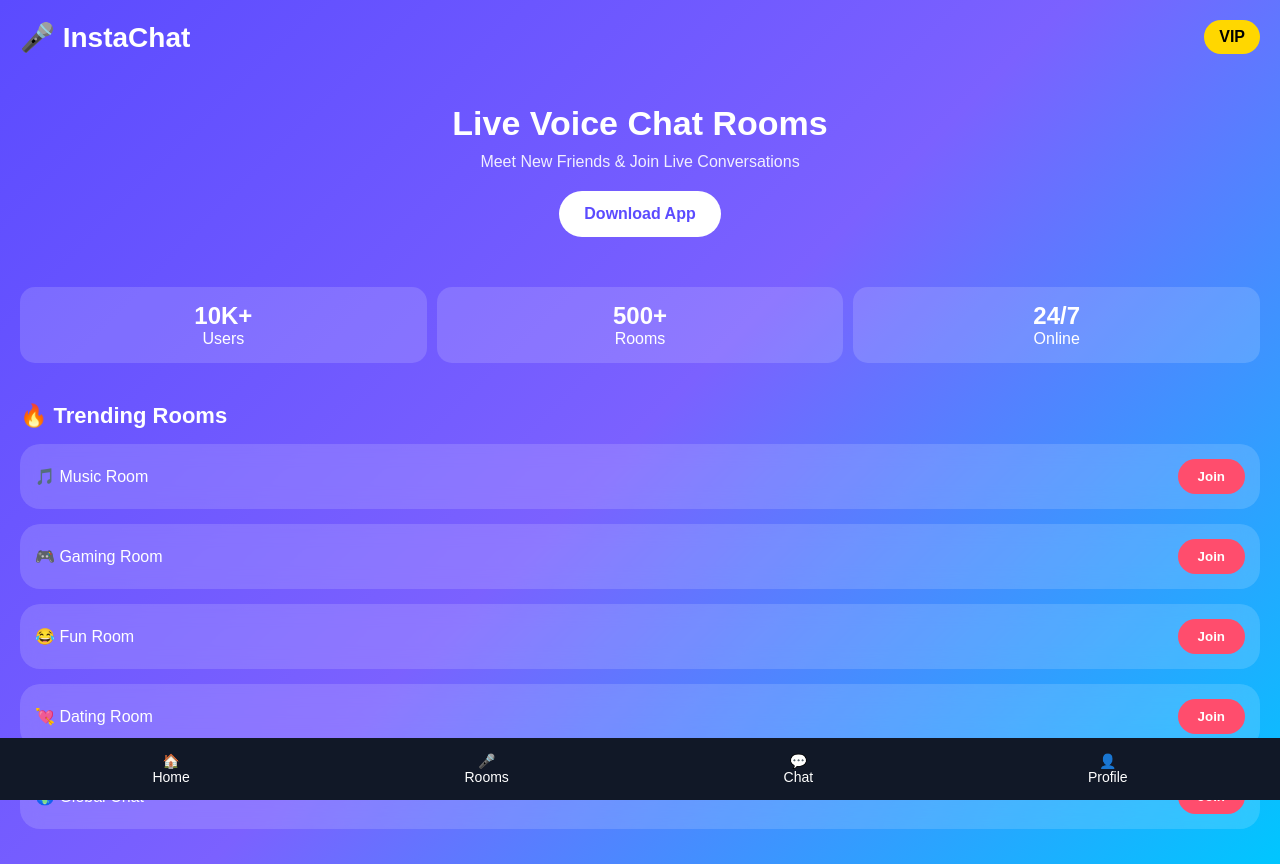
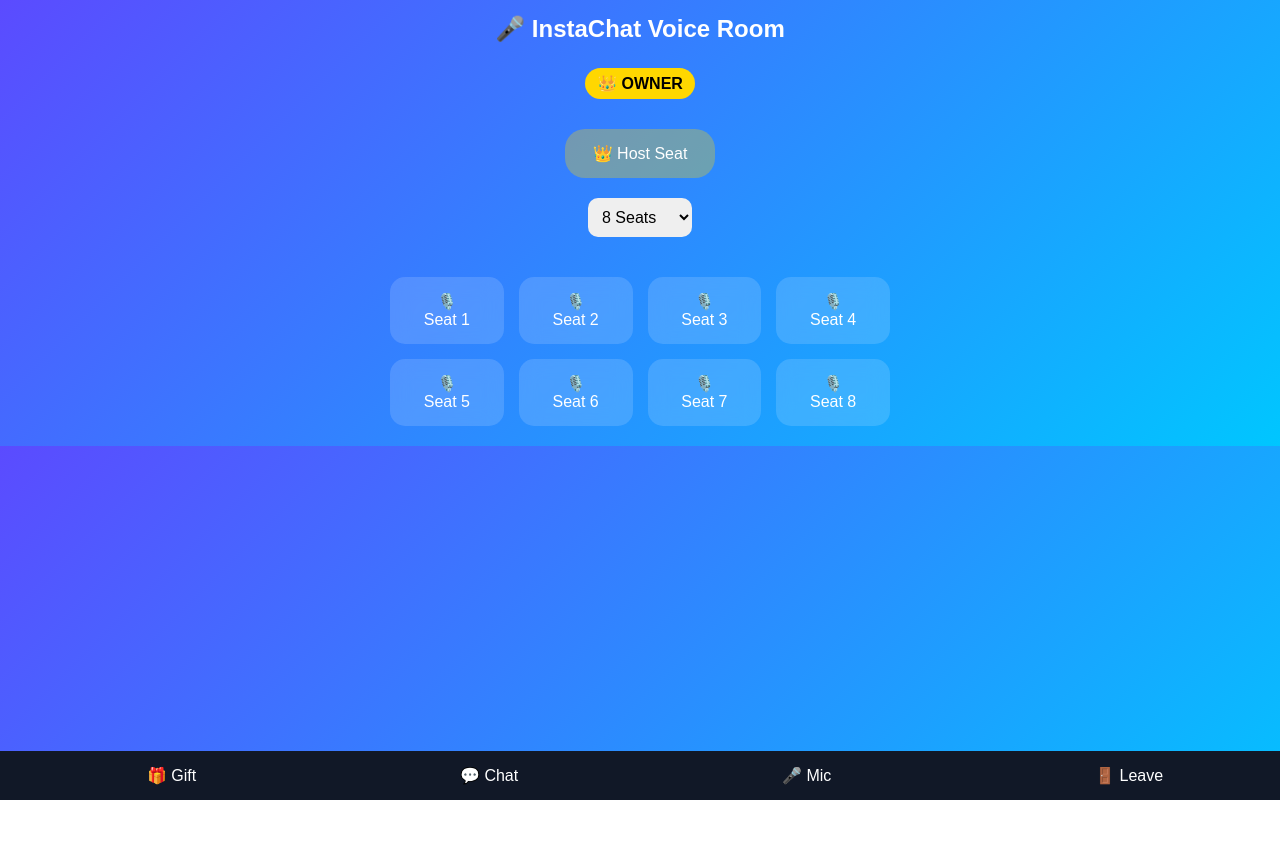
Before and after one commit to erensarkar1/Insta-Chat, a plain HTML site: page index.html in a window 1280 px wide. After the commit the page ends 800 px from the top, so only its background shows below. Drawn offline with Linux system fonts and the light colour scheme.

Commit message:
Update title and styling in index.html

```diff
--- a/index.html
+++ b/index.html
@@ -3,109 +3,66 @@
 <head>
 <meta charset="UTF-8">
 <meta name="viewport" content="width=device-width, initial-scale=1.0">
-<title>InstaChat</title>
+<title>InstaChat Voice Room</title>
 
 <style>
-*{
+body{
     margin:0;
-padding:0;
-box-sizing:border-box;
     font-family:Arial,sans-serif;
-}
-
-body{
-background:linear-gradient(135deg,#5b4bff,#7b61ff,#00c6ff);
-min-height:100vh;
+    background:linear-gradient(135deg,#5b4bff,#00c6ff);
     color:white;
+    text-align:center;
 }
 
 .header{
-padding:20px;
-display:flex;
-justify-content:space-between;
-align-items:center;
-}
-
-.logo{
-font-size:28px;
+    padding:15px;
+    font-size:24px;
     font-weight:bold;
 }
 
-.vip{
+.owner{
     background:gold;
     color:black;
-padding:8px 15px;
+    padding:6px 12px;
     border-radius:20px;
+    display:inline-block;
+    margin:10px;
     font-weight:bold;
 }
 
-.hero{
-text-align:center;
-padding:30px 20px;
+.controls{
+    margin:20px;
 }
 
-.hero h1{
-font-size:34px;
-margin-bottom:10px;
-}
-
-.hero p{
-opacity:.9;
-}
-
-.download-btn{
-display:inline-block;
-margin-top:20px;
-padding:14px 25px;
-background:white;
-color:#5b4bff;
-border-radius:30px;
-font-weight:bold;
-text-decoration:none;
-}
-
-.section{
-padding:20px;
-}
-
-.title{
-font-size:22px;
-margin-bottom:15px;
-font-weight:bold;
+select{
+    padding:10px;
+    border-radius:10px;
+    border:none;
+    font-size:16px;
 }
 
 .room{
-background:rgba(255,255,255,.15);
+    display:grid;
+    grid-template-columns:repeat(4,1fr);
+    gap:15px;
+    padding:20px;
+    max-width:500px;
+    margin:auto;
+}
+
+.seat{
+    background:rgba(255,255,255,0.15);
+    border-radius:15px;
+    padding:15px;
     backdrop-filter:blur(10px);
+}
+
+.host{
+    background:rgba(255,215,0,0.3);
+    margin:20px auto;
+    width:120px;
     padding:15px;
     border-radius:20px;
-margin-bottom:15px;
-display:flex;
-justify-content:space-between;
-align-items:center;
-}
-
-.join{
-background:#ff4d6d;
-color:white;
-border:none;
-padding:10px 20px;
-border-radius:20px;
-font-weight:bold;
-}
-
-.stats{
-display:grid;
-grid-template-columns:repeat(3,1fr);
-gap:10px;
-padding:20px;
-}
-
-.card{
-background:rgba(255,255,255,.15);
-padding:15px;
-border-radius:15px;
-text-align:center;
 }
 
 .bottom{
@@ -118,80 +75,55 @@
     justify-content:space-around;
     padding:15px;
 }
-
-.bottom div{
-text-align:center;
-font-size:14px;
-}
 </style>
 </head>
-
 <body>
 
-<div class="header">
-<div class="logo">🎤 InstaChat</div>
-<div class="vip">VIP</div>
+<div class="header">🎤 InstaChat Voice Room</div>
+
+<div class="owner">👑 OWNER</div>
+
+<div class="host">
+    👑 Host Seat
 </div>
 
-<div class="hero">
-<h1>Live Voice Chat Rooms</h1>
-<p>Meet New Friends & Join Live Conversations</p>
-<a href="#" class="download-btn">Download App</a>
+<div class="controls">
+    <select id="seatCount" onchange="generateSeats()">
+        <option value="8">8 Seats</option>
+        <option value="9">9 Seats</option>
+        <option value="12">12 Seats</option>
+        <option value="15">15 Seats</option>
+        <option value="20">20 Seats</option>
+    </select>
 </div>
 
-<div class="stats">
-<div class="card">
-<h2>10K+</h2>
-<p>Users</p>
+<div class="room" id="room"></div>
+
+<div class="bottom">
+    <div>🎁 Gift</div>
+    <div>💬 Chat</div>
+    <div>🎤 Mic</div>
+    <div>🚪 Leave</div>
 </div>
 
-<div class="card">
-<h2>500+</h2>
-<p>Rooms</p>
-</div>
+<script>
+function generateSeats(){
+    const count = document.getElementById("seatCount").value;
+    const room = document.getElementById("room");
 
-<div class="card">
-<h2>24/7</h2>
-<p>Online</p>
-</div>
-</div>
+    room.innerHTML = "";
 
-<div class="section">
-<div class="title">🔥 Trending Rooms</div>
+    for(let i=1;i<=count;i++){
+        room.innerHTML += `
+        <div class="seat">
+            🎙️<br>
+            Seat ${i}
+        </div>`;
+    }
+}
 
-<div class="room">
-<span>🎵 Music Room</span>
-<button class="join">Join</button>
-</div>
-
-<div class="room">
-<span>🎮 Gaming Room</span>
-<button class="join">Join</button>
-</div>
-
-<div class="room">
-<span>😂 Fun Room</span>
-<button class="join">Join</button>
-</div>
-
-<div class="room">
-<span>💘 Dating Room</span>
-<button class="join">Join</button>
-</div>
-
-<div class="room">
-<span>🌍 Global Chat</span>
-<button class="join">Join</button>
-</div>
-
-</div>
-
-<div class="bottom">
-<div>🏠<br>Home</div>
-<div>🎤<br>Rooms</div>
-<div>💬<br>Chat</div>
-<div>👤<br>Profile</div>
-</div>
+generateSeats();
+</script>
 
 </body>
 </html>
```
Lines whose indentation alone changed are shown as unchanged.
